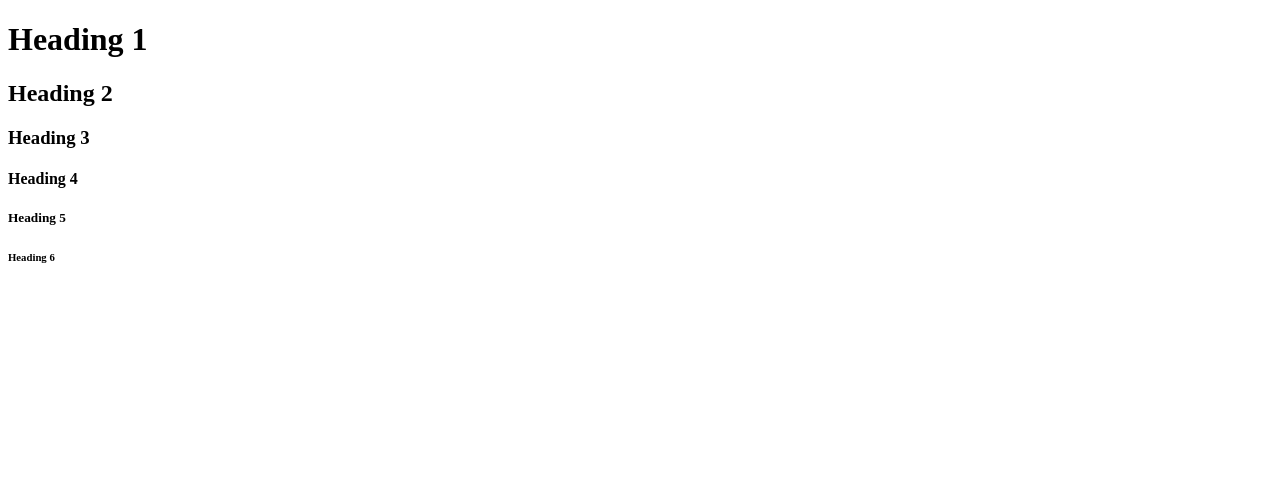
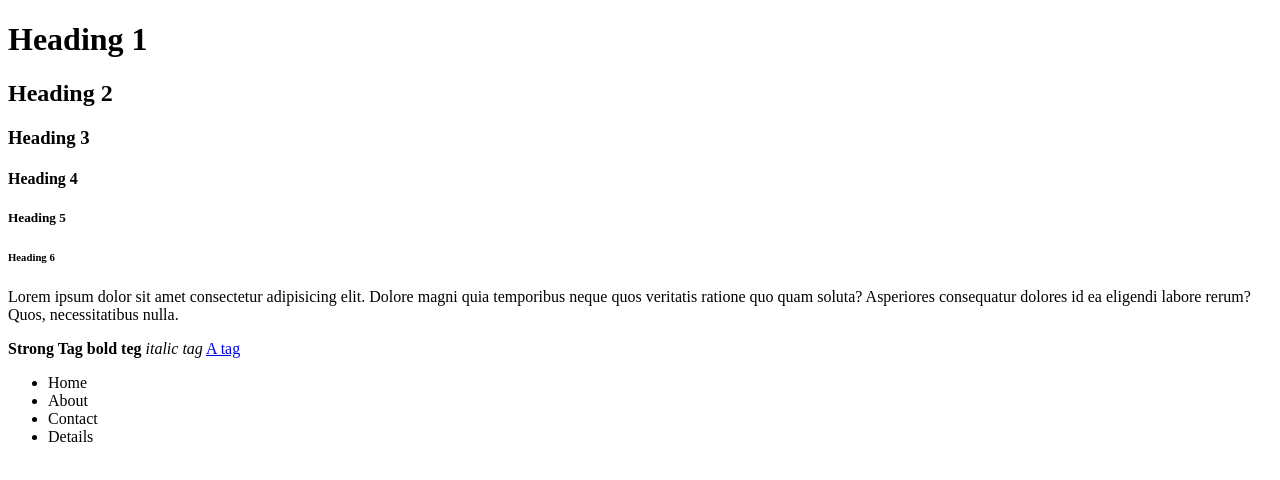
Before and after one commit to Divyesh-Godhani/Html, a plain HTML site: page index.html in a window 1280 px wide. Drawn offline with Linux system fonts and the light colour scheme.

Commit message:
add content index file

```diff
--- a/index.html
+++ b/index.html
@@ -13,5 +13,21 @@
     <h4>Heading 4</h4>
     <h5>Heading 5</h5>
     <h6>Heading 6</h6>
+
+    <p>Lorem ipsum dolor sit amet consectetur adipisicing elit. Dolore magni quia temporibus neque quos veritatis ratione quo quam soluta? Asperiores consequatur dolores id ea eligendi labore rerum? Quos, necessitatibus nulla.</p>
+
+    <strong>Strong Tag</strong>
+    <b>bold teg</b>
+    <em>italic tag</em>
+    <a href="#"> A tag</a>
+
+    <nav>
+        <ul>
+            <li>Home</li>
+            <li>About</li>
+            <li>Contact</li>
+            <li>Details</li>
+        </ul>
+    </nav>
 </body>
 </html>
```
